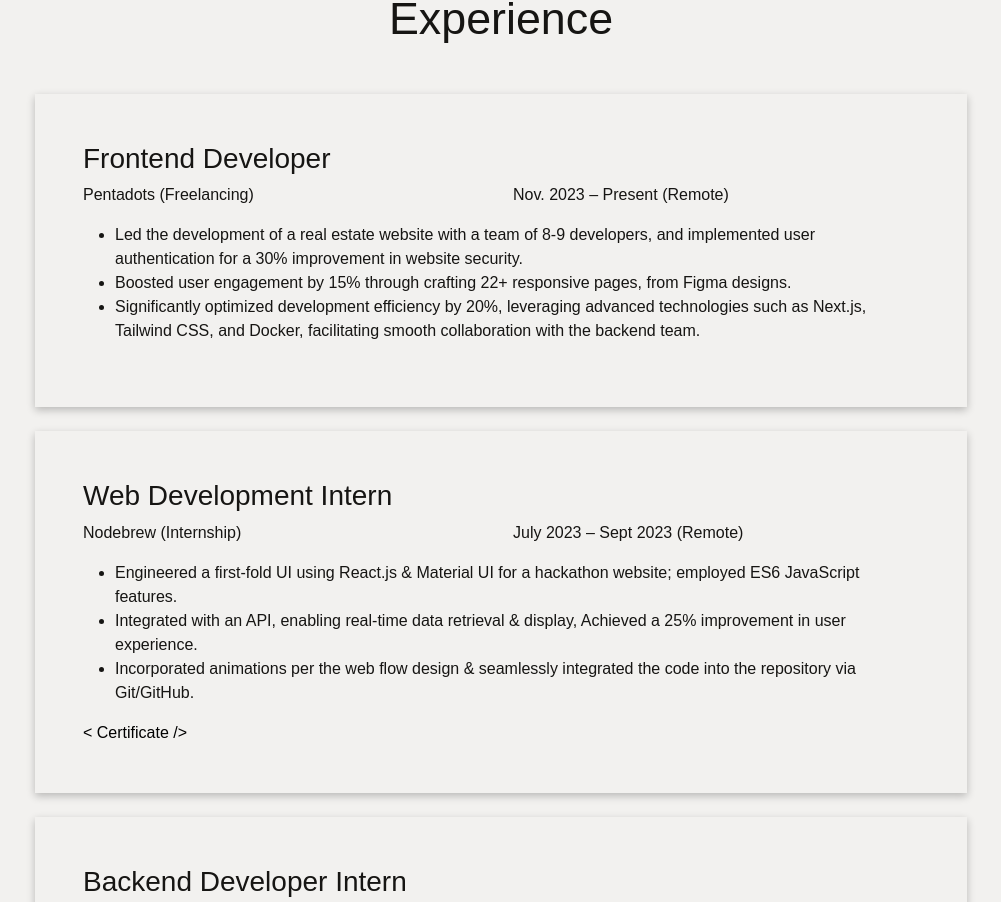
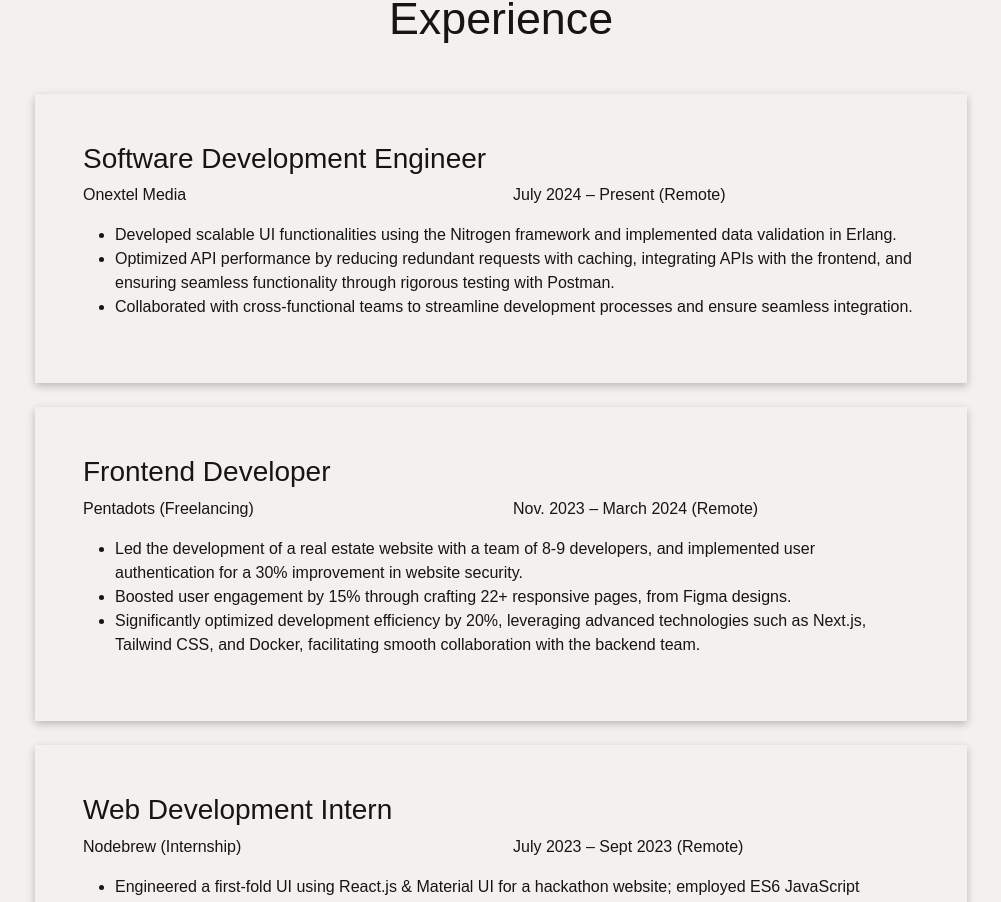
Before and after one commit to Cvanshulll/Vanshul_Portfolio, a React (Create React App) app in the folder portfolio/: page / in a window 1280 px wide. Shown: the part 3830-4732 px from the top of the page, without its empty margins (139-1140 px from the left). Built offline with nearby package versions, Linux system fonts and the light colour scheme; a web font is replaced by a local one.

Commit message:
Update ExpData.js
onextel exp added

```diff
--- a/portfolio/src/components/ExpData.js
+++ b/portfolio/src/components/ExpData.js
@@ -1,4 +1,23 @@
 const ExpData = [
+  {
+    title: "Software Development Engineer",
+    company: "Onextel Media",
+    detail: [
+      {
+        info:
+          "Developed scalable UI functionalities using the Nitrogen framework and implemented data validation in Erlang."
+      },
+      { info: "Optimized API performance by reducing redundant requests with caching, integrating APIs with the frontend, and ensuring seamless functionality through rigorous testing with Postman." },
+      {
+        info:
+          "Collaborated with cross-functional teams to streamline development processes and ensure seamless integration."
+      }
+    ],
+    timeline: "July 2024 – Present (Remote)",
+    // codeLink: "https://talentboltz.netlify.app/home/",
+    // demoLink: "https://",
+    // certificateLink: "https://drive.google.com/file/d/1z7A_uXVvHmkPGhnLE_lrNmjzOLSDGkB-/view"
+  },
   {
     title: "Frontend Developer",
     company: "Pentadots (Freelancing)",
@@ -14,7 +33,7 @@ const ExpData = [
           "Significantly optimized development efficiency by 20%, leveraging advanced technologies such as Next.js, Tailwind CSS, and Docker, facilitating smooth collaboration with the backend team."
       }
     ],
-    timeline: "Nov. 2023 – Present (Remote)",
+    timeline: "Nov. 2023 – March 2024 (Remote)",
     // codeLink: "https://talentboltz.netlify.app/home/",
     // demoLink: "https://",
     // certificateLink: "https://drive.google.com/file/d/1z7A_uXVvHmkPGhnLE_lrNmjzOLSDGkB-/view"
```
